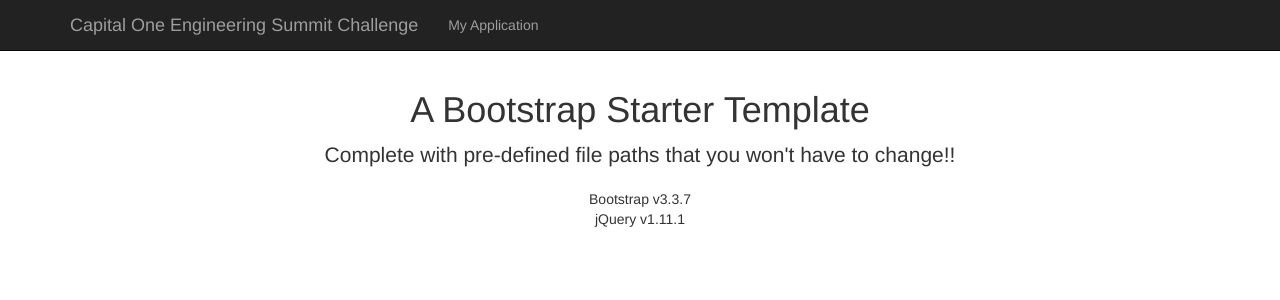
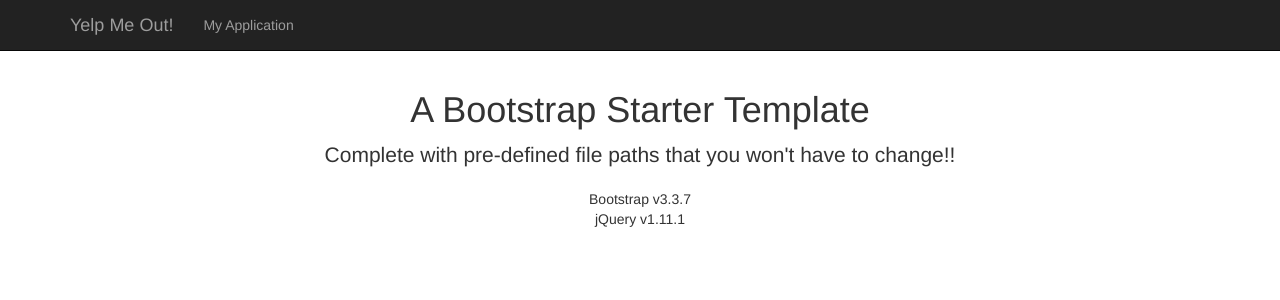
Before and after one commit to patel1shivam2/Capital_One_Submission, a Flask app: template templates/index.html in a window 1280 px wide. Shown: the top 300 px of the page. Run offline with Flask 2, Linux system fonts and the light colour scheme; the template is opened without the code that fills it, so the values that code supplies are empty; some libraries are stand-ins or nearby versions.

Commit message:
change header

```diff
--- a/templates/application.html
+++ b/templates/application.html
@@ -45,7 +45,7 @@
                     <span class="icon-bar"></span>
                     <span class="icon-bar"></span>
                 </button>
-                <a class="navbar-brand">Capital One Engineering Summit Challenge</a>
+                <a class="navbar-brand">Yelp Me Out!</a>
             </div>
             <!-- Collect the nav links, forms, and other content for toggling -->
             <div class="collapse navbar-collapse" id="bs-example-navbar-collapse-1">
--- a/templates/index.html
+++ b/templates/index.html
@@ -44,7 +44,7 @@
                     <span class="icon-bar"></span>
                     <span class="icon-bar"></span>
                 </button>
-                <a class="navbar-brand" href="#">Capital One Engineering Summit Challenge</a>
+                <a class="navbar-brand" href="#">Yelp Me Out!</a>
             </div>
             <!-- Collect the nav links, forms, and other content for toggling -->
             <div class="collapse navbar-collapse" id="bs-example-navbar-collapse-1">
```
